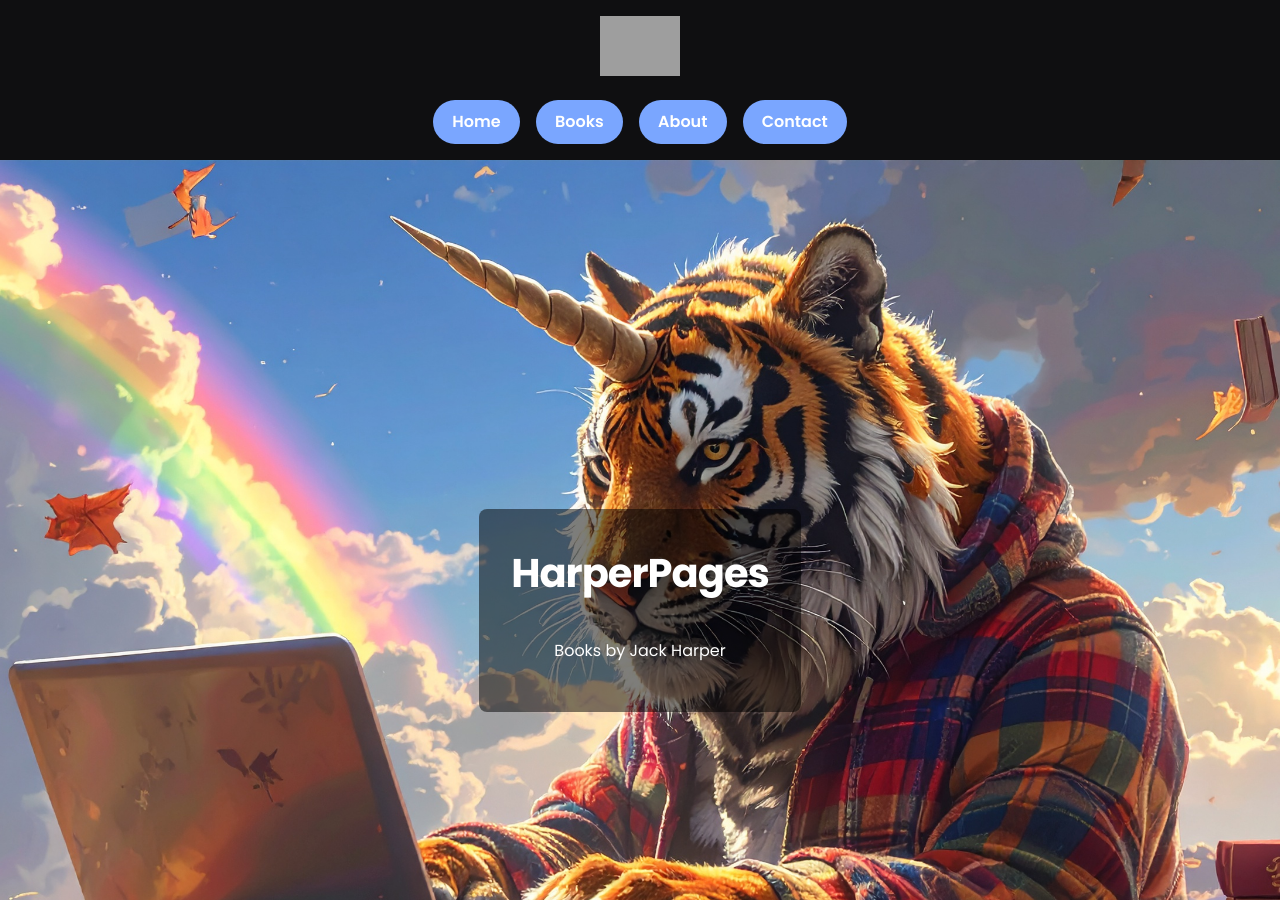
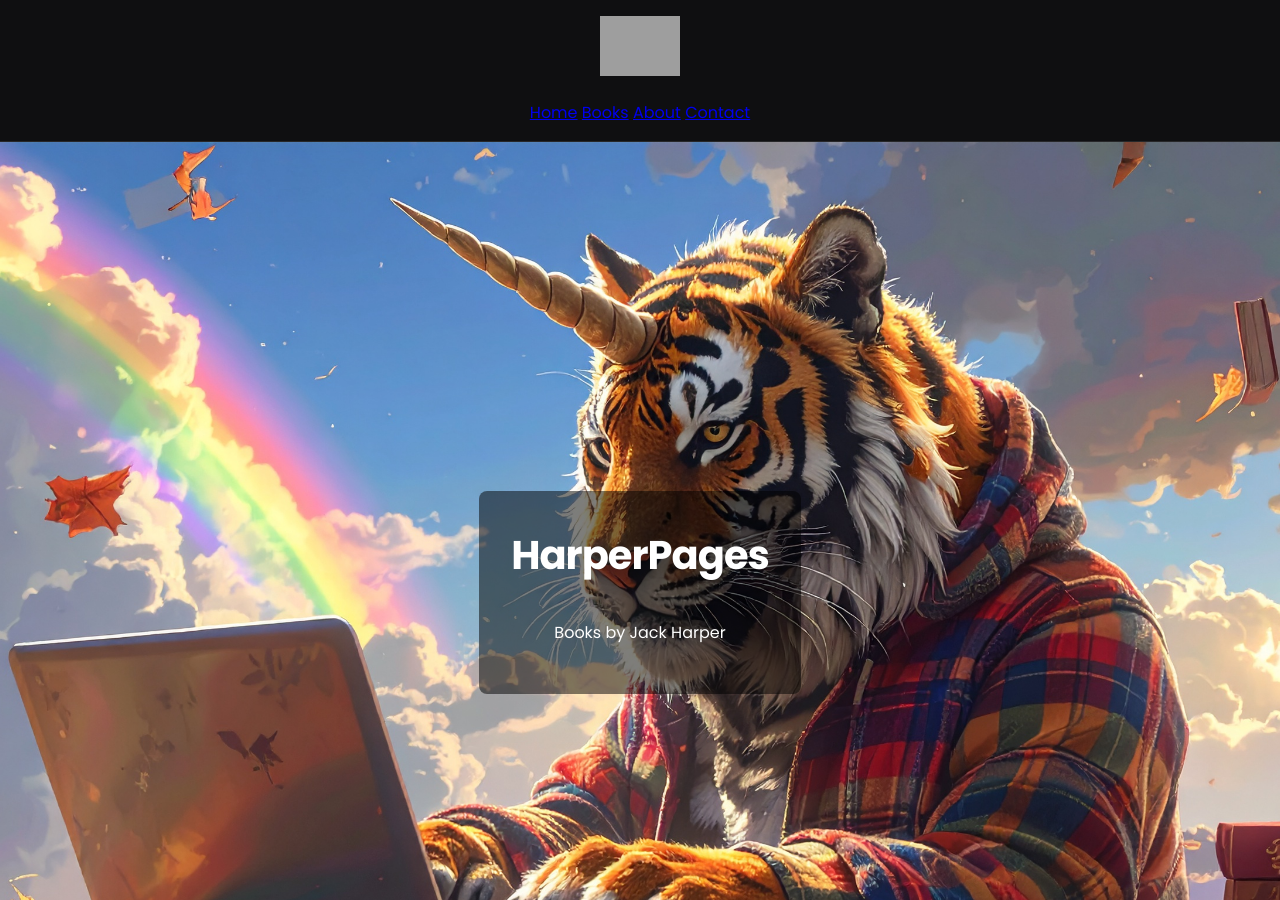
Before and after one commit to jackharperbooks/harperpages, a Jekyll site: the page built from index.html, in a window 1280 px wide and 900 px high. Built offline with Jekyll 4.4.1, drawn with Linux system fonts in a browser that asks for light colours; grey boxes are pictures that could not be loaded.

Commit message:
Update style.css

```diff
--- a/assets/css/style.css
+++ b/assets/css/style.css
@@ -228,40 +228,23 @@
 }
 
 /* ===========================
-   HEADER NAVIGATION BUTTONS
+   HEADER NAVIGATION (Sticky)
    =========================== */
 .site-header {
+  position: sticky;   /* makes it stick */
+  top: 0;             /* stick to the very top */
+  z-index: 1000;      /* keep it above parallax tiles */
   display: flex;
-  flex-direction: column; /* stack logo above nav */
-  align-items: center;    /* center everything horizontally */
+  flex-direction: column; /* logo above nav */
+  align-items: center;
   padding: 1rem 0;
+  background: var(--bg); /* solid background so text stays readable */
+  border-bottom: 1px solid rgba(255,255,255,0.1); /* subtle divider */
 }
 
 .logo {
-  max-height: 60px; /* placeholder logo size */
+  max-height: 60px;
   margin-bottom: 1rem;
-}
-
-.nav-buttons {
-  display: flex;
-  gap: 1rem;
-  justify-content: center; /* center the buttons */
-  flex-wrap: wrap;         /* wrap nicely on smaller screens */
-}
-
-.nav-btn {
-  padding: 0.6rem 1.2rem;
-  background: var(--accent);
-  color: white;
-  text-decoration: none;
-  border-radius: 30px; /* pill shape */
-  font-weight: 600;
-  transition: all 0.2s ease;
-}
-
-.nav-btn:hover {
-  background: var(--accent-hover);
-  transform: translateY(-2px);
 }
 
 /* ===========================
```
